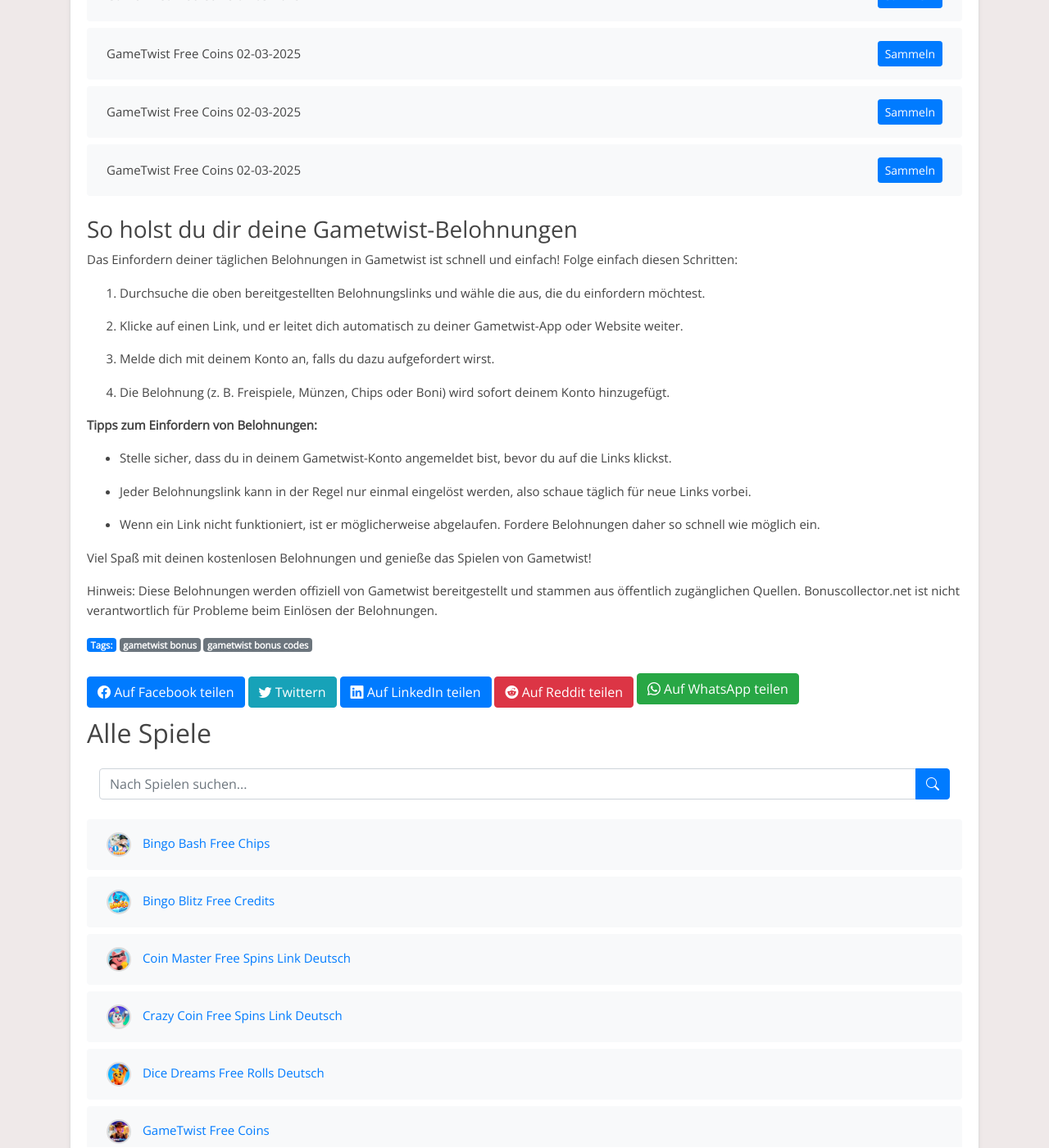
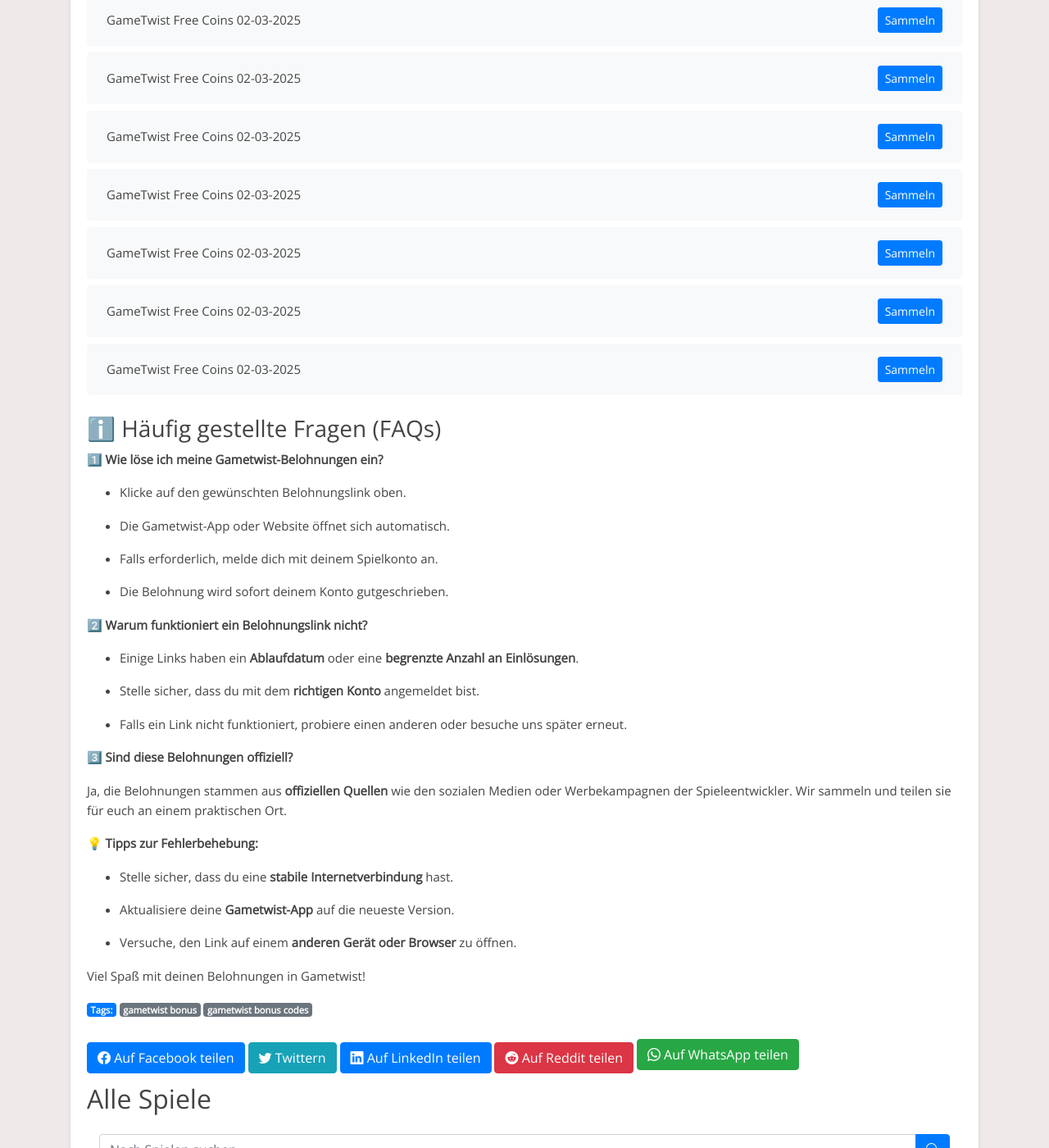
Before and after one commit to Prollad99/bs-de, a Jekyll site: the page built from _posts/2025-02-03-gametwist.md, in a window 1280 px wide and 1400 px high, scrolled down 7477 px. Shown: the whole window at 82% size. Built offline with Jekyll 4.4.1, drawn with Linux system fonts in a browser that asks for light colours; some of the changed text lies outside the part shown.

Commit message:
Aktualisiere Inhalte für gametwist

```diff
--- a/_includes/gametwist_footer.html
+++ b/_includes/gametwist_footer.html
@@ -1,27 +1,38 @@
-### So holst du dir deine Gametwist-Belohnungen
+### ℹ️ Häufig gestellte Fragen (FAQs)
 
 
-Das Einfordern deiner täglichen Belohnungen in Gametwist ist schnell und einfach! Folge einfach diesen Schritten:
+**1️⃣ Wie löse ich meine Gametwist-Belohnungen ein?**
 
-1. Durchsuche die oben bereitgestellten Belohnungslinks und wähle die aus, die du einfordern möchtest.
+- Klicke auf den gewünschten Belohnungslink oben.
 
-2. Klicke auf einen Link, und er leitet dich automatisch zu deiner Gametwist-App oder Website weiter.
+- Die Gametwist-App oder Website öffnet sich automatisch.
 
-3. Melde dich mit deinem Konto an, falls du dazu aufgefordert wirst.
+- Falls erforderlich, melde dich mit deinem Spielkonto an.
 
-4. Die Belohnung (z. B. Freispiele, Münzen, Chips oder Boni) wird sofort deinem Konto hinzugefügt.
+- Die Belohnung wird sofort deinem Konto gutgeschrieben.
 
 
-**Tipps zum Einfordern von Belohnungen:**
+**2️⃣ Warum funktioniert ein Belohnungslink nicht?**
 
-- Stelle sicher, dass du in deinem Gametwist-Konto angemeldet bist, bevor du auf die Links klickst.
+- Einige Links haben ein **Ablaufdatum** oder eine **begrenzte Anzahl an Einlösungen**.
 
-- Jeder Belohnungslink kann in der Regel nur einmal eingelöst werden, also schaue täglich für neue Links vorbei.
+- Stelle sicher, dass du mit dem **richtigen Konto** angemeldet bist.
 
-- Wenn ein Link nicht funktioniert, ist er möglicherweise abgelaufen. Fordere Belohnungen daher so schnell wie möglich ein.
+- Falls ein Link nicht funktioniert, probiere einen anderen oder besuche uns später erneut.
 
 
-Viel Spaß mit deinen kostenlosen Belohnungen und genieße das Spielen von Gametwist!
+**3️⃣ Sind diese Belohnungen offiziell?**
+
+Ja, die Belohnungen stammen aus **offiziellen Quellen** wie den sozialen Medien oder Werbekampagnen der Spieleentwickler. Wir sammeln und teilen sie für euch an einem praktischen Ort.
 
 
-Hinweis: Diese Belohnungen werden offiziell von Gametwist bereitgestellt und stammen aus öffentlich zugänglichen Quellen. Bonuscollector.net ist nicht verantwortlich für Probleme beim Einlösen der Belohnungen.
+**💡 Tipps zur Fehlerbehebung:**
+
+- Stelle sicher, dass du eine **stabile Internetverbindung** hast.
+
+- Aktualisiere deine **Gametwist-App** auf die neueste Version.
+
+- Versuche, den Link auf einem **anderen Gerät oder Browser** zu öffnen.
+
+
+Viel Spaß mit deinen Belohnungen in Gametwist!
--- a/_includes/gametwist_post.html
+++ b/_includes/gametwist_post.html
@@ -1,13 +1,29 @@
-Entdecke tägliche Gametwist-Belohnungen!
+## Gametwist – Tägliche Belohnungen & Tipps
 
 
-Bist du ein Fan von Gametwist und möchtest dein Spielerlebnis verbessern? Du bist hier genau richtig! Diese Seite ist allen Gametwist-Enthusiasten gewidmet, die täglich kostenlose Belohnungen einfordern möchten. Hier findest du die neuesten Links, um Freispiele, Münzen, Chips und andere spannende Boni zu sammeln, damit du das Spiel noch mehr genießen kannst.
+**Hol dir täglich exklusive Belohnungen für Gametwist!** Wir stellen dir die neuesten Bonuslinks bereit, mit denen du Freispiele, Münzen, Chips und andere Belohnungen sammeln kannst.
 
 
-Gametwist ist ein unterhaltsames Spiel, das von Millionen geliebt wird. Ob du höhere Level erreichen oder einfach nur den Nervenkitzel genießen möchtest – unsere täglichen Belohnungslinks halten dich im Spiel.
+### 🎮 Was ist Gametwist?
+
+Gametwist ist ein spannendes und unterhaltsames Spiel, das Millionen von Spielern weltweit begeistert. Es bietet tägliche Herausforderungen, Events und Belohnungen, die dein Spielerlebnis verbessern.
 
 
-Hinweis: Gametwist ist eine kostenlose App, die ausschließlich zu Unterhaltungszwecken entwickelt wurde. Bonuscollector.net ist eine unabhängige Plattform und steht in keiner Verbindung zu den Entwicklern oder Eigentümern von Gametwist.
+### 🏆 Warum solltest du Belohnungen einlösen?
+
+- **Mehr Spielzeit** – Genieße das Spiel ohne Unterbrechungen.
+
+- **Schneller Fortschritt** – Steige schneller auf und schalte neue Inhalte frei.
+
+- **Events optimal nutzen** – Einige Boni sind nur für kurze Zeit verfügbar!
 
 
-Schau täglich vorbei, um sicherzustellen, dass du keine Belohnung verpasst!
+### 💡 Pro Tipp:
+
+„Speichere deine Belohnungen für besondere Events oder Herausforderungen, um den maximalen Vorteil zu erzielen!“
+
+
+Bleib dran und sichere dir täglich deine Gametwist-Belohnungen!
+
+
+*Hinweis: Bonuscollector.net steht in keiner Verbindung zu den Entwicklern von Gametwist. Alle Links stammen aus offiziellen Quellen.*
```
